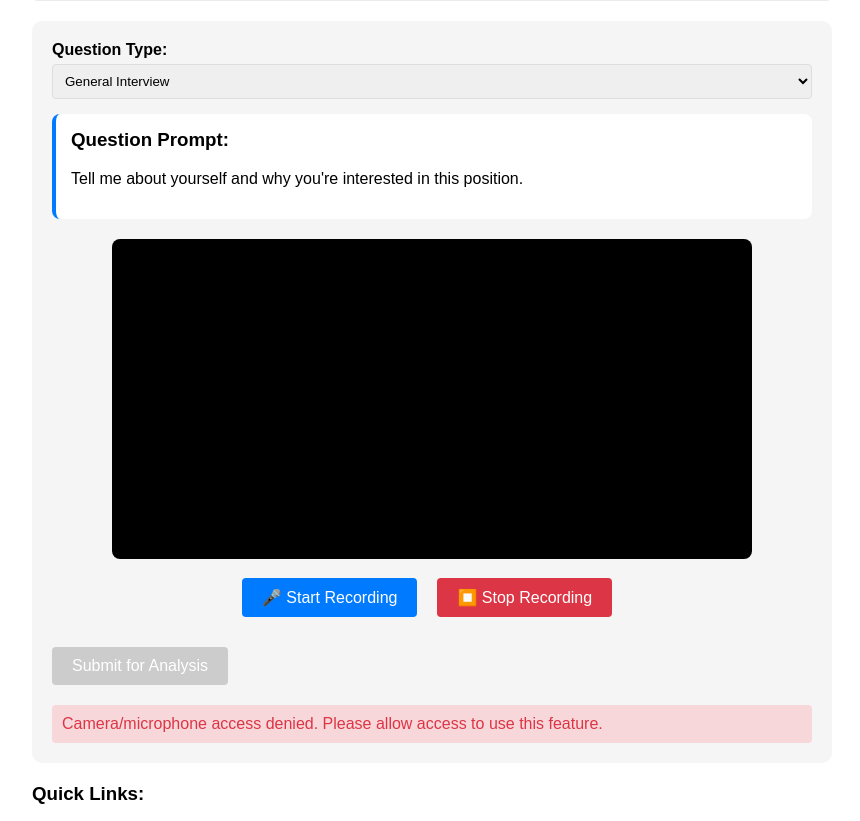
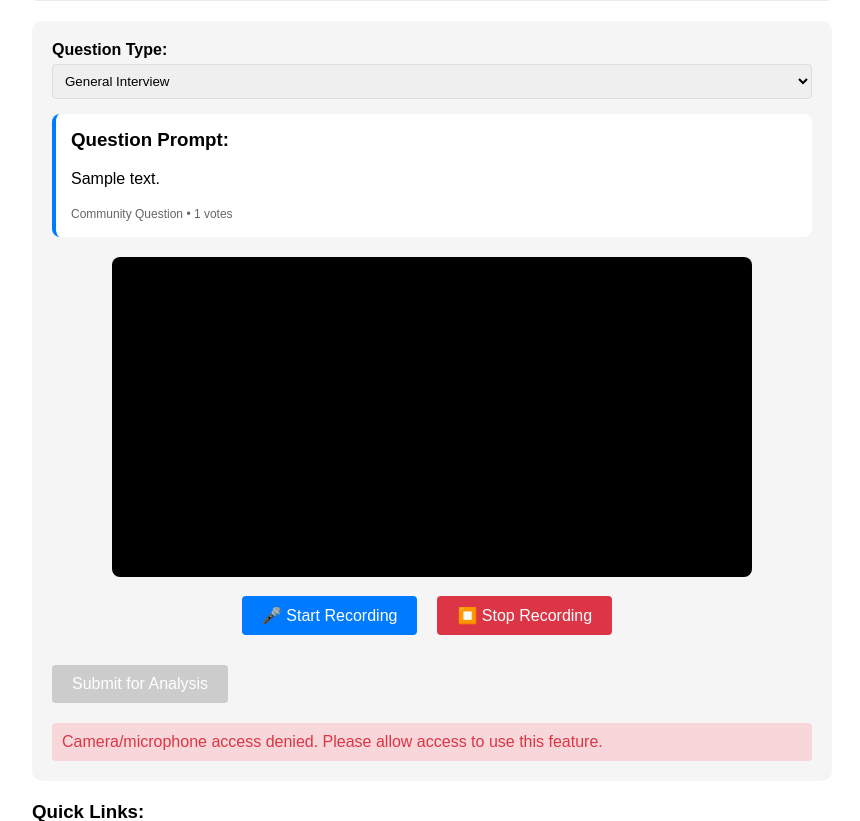
Before and after one commit to PhFrilles/Interview-Helper, a Django app: page /interview/ in a window 1280 px wide. Shown: the part 287-1108 px from the top of the page, without its empty margins (208-1068 px from the left). Run offline with Django 5.2, Linux system fonts and the light colour scheme; tables that the repository leaves empty hold one stand-in row (values such as "Sample post").

Commit message:
added elevenlabs
hi

```diff
--- a/interview_helper/interviewHelperApp/models.py
+++ b/interview_helper/interviewHelperApp/models.py
@@ -32,3 +32,85 @@ class Rating(models.Model):
 
     def __str__(self):
         return f"{self.user} - {self.score}"
+
+
+# ===== COMMUNITY QUESTION BANK =====
+
+class Company(models.Model):
+    """Companies for tagging community questions"""
+    name = models.CharField(max_length=100, unique=True)
+    created_at = models.DateTimeField(auto_now_add=True)
+
+    class Meta:
+        verbose_name_plural = "Companies"
+        ordering = ['name']
+
+    def __str__(self):
+        return self.name
+
+
+class Tag(models.Model):
+    """Topics for community questions (DSA, OOP, System Design, etc.)"""
+    name = models.CharField(max_length=50, unique=True)
+    created_at = models.DateTimeField(auto_now_add=True)
+
+    class Meta:
+        ordering = ['name']
+
+    def __str__(self):
+        return self.name
+
+
+class CommunityQuestion(models.Model):
+    """Interview questions submitted by community"""
+    QUESTION_TYPES = [
+        ('general', 'General Interview'),
+        ('technical', 'Technical Question'),
+        ('behavioral', 'Behavioral Question'),
+    ]
+
+    text = models.TextField(help_text="The interview question")
+    question_type = models.CharField(max_length=20, choices=QUESTION_TYPES, default='general')
+    submitted_by = models.ForeignKey(User, on_delete=models.CASCADE, related_name='submitted_questions')
+
+    # Tagging
+    companies = models.ManyToManyField(Company, blank=True, related_name='questions')
+    tags = models.ManyToManyField(Tag, blank=True, related_name='questions')
+
+    # Voting
+    vote_count = models.IntegerField(default=0)
+
+    # Metadata
+    created_at = models.DateTimeField(auto_now_add=True)
+    updated_at = models.DateTimeField(auto_now=True)
+    is_approved = models.BooleanField(default=True)
+
+    class Meta:
+        ordering = ['-vote_count', '-created_at']
+
+    def __str__(self):
+        return f"{self.text[:60]}..."
+
+    def update_vote_count(self):
+        """Update cached vote count"""
+        self.vote_count = self.votes.filter(vote_type='up').count() - self.votes.filter(vote_type='down').count()
+        self.save(update_fields=['vote_count'])
+
+
+class QuestionVote(models.Model):
+    """User votes on community questions"""
+    VOTE_TYPES = [
+        ('up', 'Upvote'),
+        ('down', 'Downvote'),
+    ]
+
+    user = models.ForeignKey(User, on_delete=models.CASCADE, related_name='question_votes')
+    question = models.ForeignKey(CommunityQuestion, on_delete=models.CASCADE, related_name='votes')
+    vote_type = models.CharField(max_length=4, choices=VOTE_TYPES)
+    created_at = models.DateTimeField(auto_now_add=True)
+
+    class Meta:
+        unique_together = ('user', 'question')
+
+    def __str__(self):
+        return f"{self.user.username} - {self.vote_type} - {self.question.text[:30]}"
--- a/interview_helper/interviewHelperApp/views.py
+++ b/interview_helper/interviewHelperApp/views.py
@@ -9,6 +9,7 @@ from django.views.decorators.http import require_POST
 from django.utils.encoding import smart_str
 from django.http import JsonResponse, HttpResponse
 from django.contrib.auth.decorators import login_required
+from .models import CommunityQuestion
 
 import logging
 import json
@@ -50,7 +51,8 @@ logger = logging.getLogger(__name__)
 client = None
 if GEMINI_AVAILABLE and genai is not None:
     try:
-        GEMINI_API_KEY = getattr(settings, 'GEMINI_API_KEY', 'AIzaSyAHXYkFv4HP2Detzi6Yobc0W30_CyRXeEU')
+        # Try to get from settings first, then environment variable, then fallback
+        GEMINI_API_KEY = getattr(settings, 'GEMINI_API_KEY', os.getenv('GEMINI_API_KEY', 'AIzaSyBAHtymG7q3CJpYVRmIXdgIruIH8s3SsRY'))
 
         # NEW API for google-genai package
         client = genai.Client(api_key=GEMINI_API_KEY)
@@ -108,9 +110,40 @@ def register(request):
         return render(request, 'register.html')
 
 def interview(request):
+    # Get question type from URL parameter (default: general)
+    question_type = request.GET.get('type', 'general')
 
+    # Default fallback questions
+    default_questions = {
+        'general': "Tell me about yourself and why you're interested in this position.",
+        'technical': "Explain a complex technical concept or project you've worked on recently.",
+        'behavioral': "Describe a time you faced a significant challenge at work and how you handled it."
+    }
 
-    return render(request, 'interview.html')
+    # Try to get random question from database
+    try:
+        question_obj = CommunityQuestion.objects.filter(
+            question_type=question_type,
+            is_approved=True
+        ).order_by('?').first()  # Random question
+
+        if question_obj:
+            question_text = question_obj.text
+            question_source = f"Community Question • {question_obj.vote_count} votes"
+        else:
+            # No questions in database, use default
+            question_text = default_questions.get(question_type, default_questions['general'])
+            question_source = "Default Question"
+    except:
+        # If database error or table doesn't exist yet, use default
+        question_text = default_questions.get(question_type, default_questions['general'])
+        question_source = "Default Question"
+
+    return render(request, 'interview.html', {
+        'question': question_text,
+        'question_type': question_type,
+        'question_source': question_source
+    })
 
 def createQuestion(request):
     return render(request, 'createQuestion.html')
@@ -315,13 +348,27 @@ def get_gemini_feedback_from_video(video_path, question_type="general"):
         return response.text
 
     except Exception as e:
+        error_str = str(e)
         logger.error(f"Gemini API error: {e}")
+
+        # Check for specific API errors and provide user-friendly messages
+        if "PERMISSION_DENIED" in error_str or "403" in error_str:
+            if "leaked" in error_str.lower():
+                logger.critical("API key reported as leaked!")
+                return "AI service configuration issue. Please contact support."
+            return "AI service is temporarily unavailable. Please try again later."
+        elif "QUOTA_EXCEEDED" in error_str or "429" in error_str:
+            return "Service limit reached. Please try again in a few minutes."
+        elif "INVALID_ARGUMENT" in error_str or "400" in error_str:
+            return "Video format issue. Please try recording again."
+
         # Fallback to audio if video fails
         try:
             print("Video analysis failed, trying audio conversion...")
             return get_gemini_feedback_from_audio_fallback(video_path, question_type)
         except Exception as fallback_error:
-            return f"Error getting feedback: {str(e)}"
+            logger.error(f"Audio fallback failed: {fallback_error}")
+            return "Unable to analyze your response at this time. Please try again."
 
 @login_required
 @csrf_exempt
@@ -413,11 +460,26 @@ def analyze_interview(request):
             if os.path.exists(video_path):
                 os.remove(video_path)
 
+            error_str = str(e)
             logger.error(f"Processing error: {e}", exc_info=True)
+
+            # Determine user-friendly error message
+            if "PERMISSION_DENIED" in error_str or "403" in error_str:
+                error_message = "AI service is currently unavailable. Please contact support."
+            elif "QUOTA_EXCEEDED" in error_str or "429" in error_str:
+                error_message = "Service limit reached. Please try again in a few minutes."
+            elif "API key" in error_str or "leaked" in error_str.lower():
+                error_message = "Configuration issue. Please contact support."
+            elif "timeout" in error_str.lower():
+                error_message = "Analysis took too long. Please try with a shorter video."
+            elif "Both video and audio analysis failed" in error_str:
+                error_message = "Unable to process your video. Try recording in a different format."
+            else:
+                error_message = "Unable to analyze your response. Please try again."
+
             return JsonResponse({
                 'success': False,
-                'error': f'Video analysis error: {str(e)}',
-                'suggestion': 'Try recording in MP4 format or keeping the video under 2 minutes.'
+                'error': error_message
             }, status=500)
 
     except Exception as e:
--- a/interview_helper/interview_helper/settings.py
+++ b/interview_helper/interview_helper/settings.py
@@ -119,8 +119,9 @@ USE_TZ = True
 STATIC_URL = 'static/'
 STATICFILES_DIRS = (os.path.join(BASE_DIR,'static'),)
 
+# Gemini AI (Interview Feedback)
+GEMINI_API_KEY = 'AIzaSyBAHtymG7q3CJpYVRmIXdgIruIH8s3SsRY'
+
 # ElevenLabs (Text-to-Speech)
 ELEVENLABS_API_KEY = 'sk_1409e15cd22b46ed2a5480cee1de84fc0c5bddd6862654f5'
 ELEVENLABS_VOICE_ID = '21m00Tcm4TlvDq8ikWAM'
-
-#GEMINI_API_KEY = 'AIzaSyCh-9w-x6sKPRY-9byaL2CyEWF7ELVXXi8'
--- a/interview_helper/templates/interview.html
+++ b/interview_helper/templates/interview.html
@@ -189,7 +189,8 @@
 
             <div class="question-display">
                 <h3>Question Prompt:</h3>
-                <p id="questionPrompt">Tell me about yourself and why you're interested in this position.</p>
+                <p id="questionPrompt">{{ question }}</p>
+                <small style="color: #666; font-size: 12px;">{{ question_source }}</small>
             </div>
 
             <div class="video-container">
@@ -260,12 +261,8 @@
         const btnText = document.getElementById('btnText');
         const btnSpinner = document.getElementById('btnSpinner');
 
-        // Questions for each type
-        const questions = {
-            general: "Tell me about yourself and why you're interested in this position.",
-            technical: "Explain a complex technical concept or project you've worked on recently.",
-            behavioral: "Describe a time you faced a significant challenge at work and how you handled it."
-        };
+        // Current question type from server
+        let currentQuestionType = '{{ question_type }}';
 
         // Variables
         let mediaRecorder = null;
@@ -275,13 +272,14 @@
         let recordedBlob = null;
         let ttsAudioUrl = null;
 
-        // Update question when type changes
+        // Update question when type changes - reload page with new type
         questionTypeSelect.addEventListener('change', function() {
-            questionPrompt.textContent = questions[this.value] || questions.general;
+            // Reload page with new question type parameter
+            window.location.href = `/interview/?type=${this.value}`;
         });
 
-        // Initialize with default question
-        questionPrompt.textContent = questions.general;
+        // Set dropdown to current type
+        questionTypeSelect.value = currentQuestionType;
 
         // Request camera and microphone access
         async function initializeCamera() {
@@ -515,7 +513,8 @@
 
             } catch (error) {
                 console.error('Submission error:', error);
-                showError('Network error: ' + error.message + '. Please try again.');
+                // Show user-friendly error, log technical details to console
+                showError('Unable to submit your response. Please check your connection and try again.');
             } finally {
                 // Reset button
                 submitBtn.disabled = false;
@@ -560,10 +559,11 @@
                 });
 
                 if (!response.ok) {
-                    let message = `TTS error: ${response.status}`;
+                    let message = 'Unable to generate audio';
                     try {
                         const errData = await response.json();
                         if (errData && errData.error) {
+                            // Use server-provided error message (already user-friendly)
                             message = errData.error;
                         }
                     } catch (e) {
@@ -587,7 +587,9 @@
                 await audio.play();
                 ttsStatus.textContent = 'Playing audio.';
             } catch (error) {
-                showError(error.message || 'Failed to generate audio.');
+                console.error('TTS error:', error);
+                // Show user-friendly message, log details to console
+                showError(error.message || 'Unable to play audio. Please try again.');
                 ttsStatus.textContent = '';
             } finally {
                 ttsBtn.disabled = false;
```
Also changed, not shown: interview_helper/interviewHelperApp/admin.py (+10 -0 lines).
